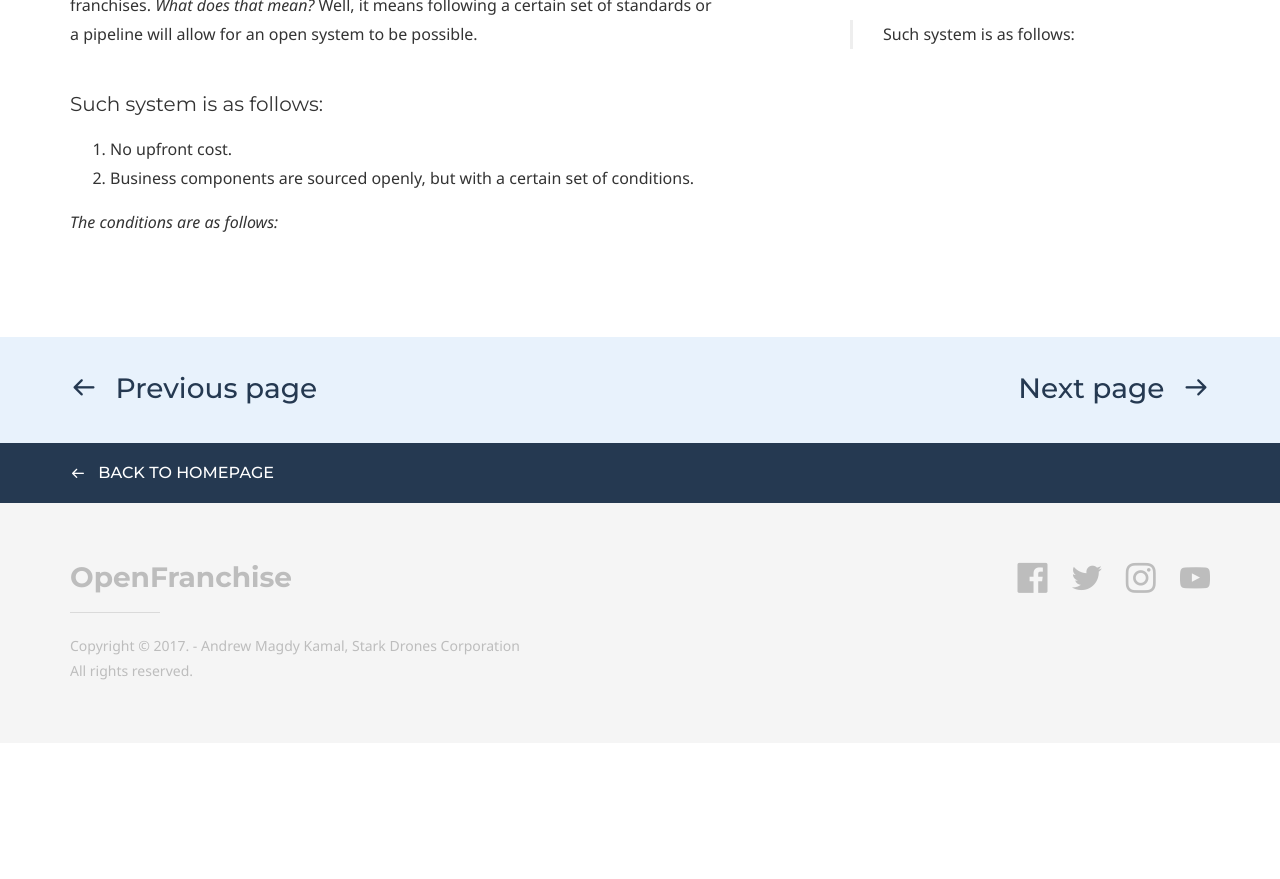
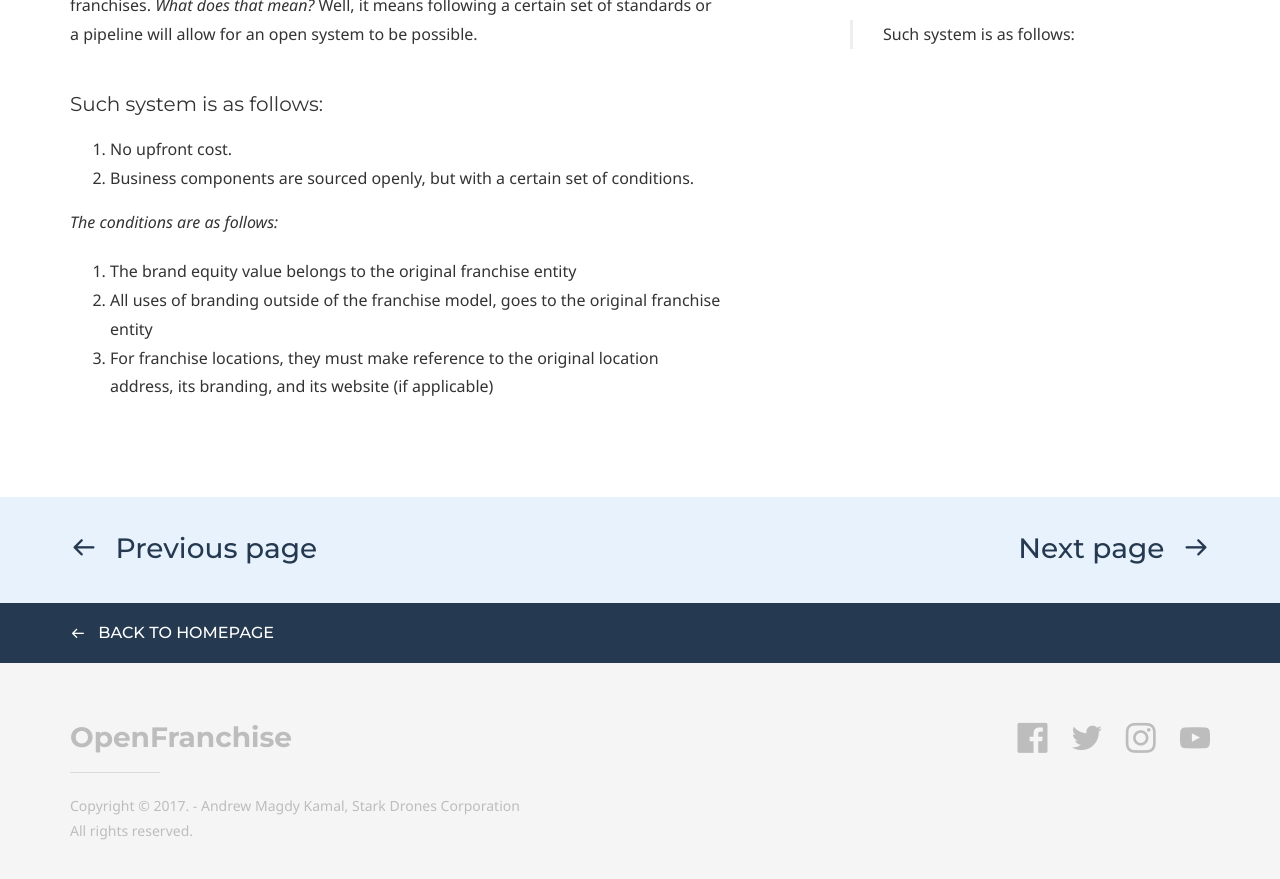
Before and after one commit to Open-Franchise/open-franchise.github.io, a Jekyll site: the page built from model.md, in a window 1280 px wide and 900 px high, scrolled down 793 px. Shown: the top 879 px of the window. Built offline with Jekyll 4.4.1, drawn with Linux system fonts in a browser that asks for light colours; some web fonts are replaced; before the commit the page ends 1536 px from its top, so only the background shows below that.

Commit message:
Update model.md

```diff
--- a/model.md
+++ b/model.md
@@ -34,3 +34,6 @@ The business model is quite simple. It is oriented under the idea of an open sys
 2. Business components are sourced openly, but with a certain set of conditions.
 
 *The conditions are as follows:*
+1. The brand equity value belongs to the original franchise entity
+2. All uses of branding outside of the franchise model, goes to the original franchise entity
+3. For franchise locations, they must make reference to the original location address, its branding, and its website (if applicable)
```
